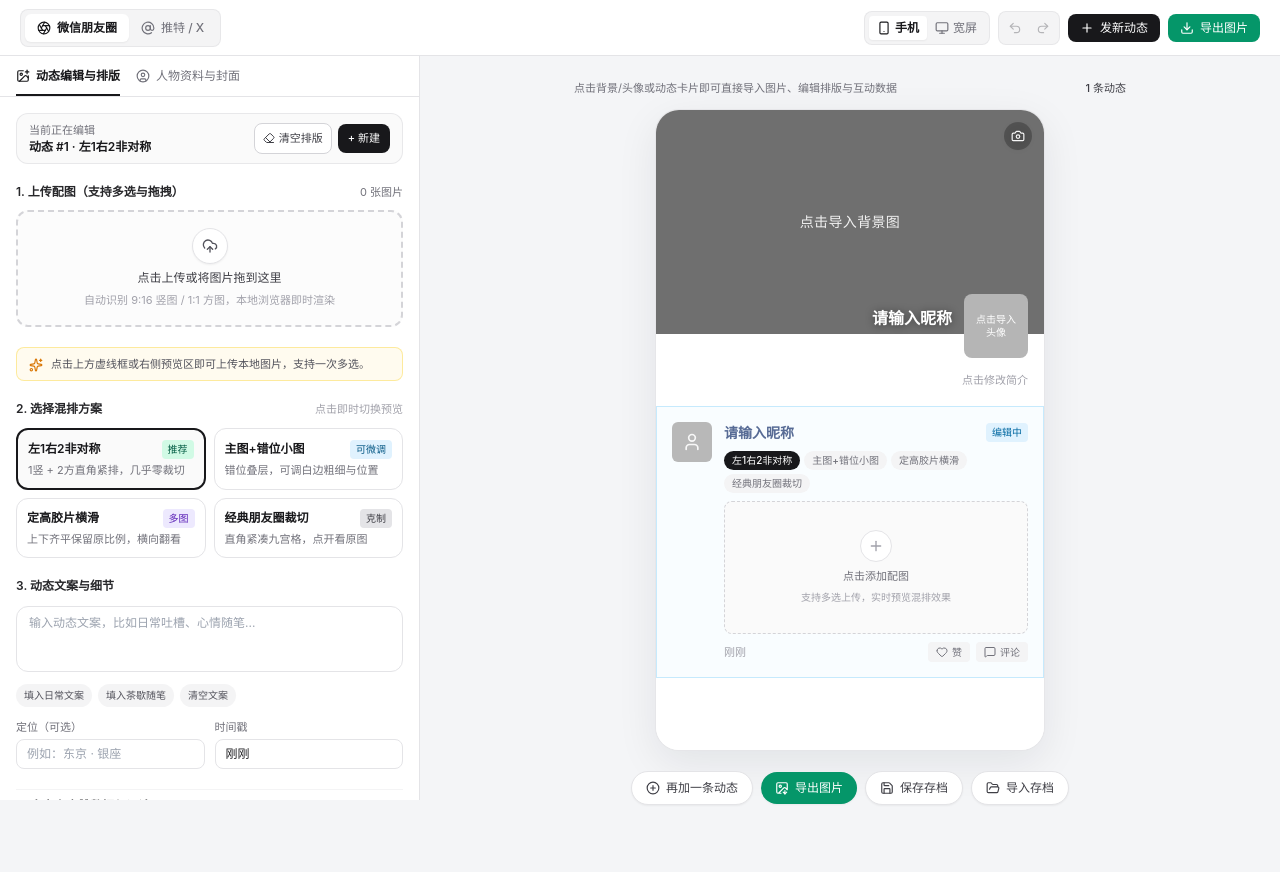
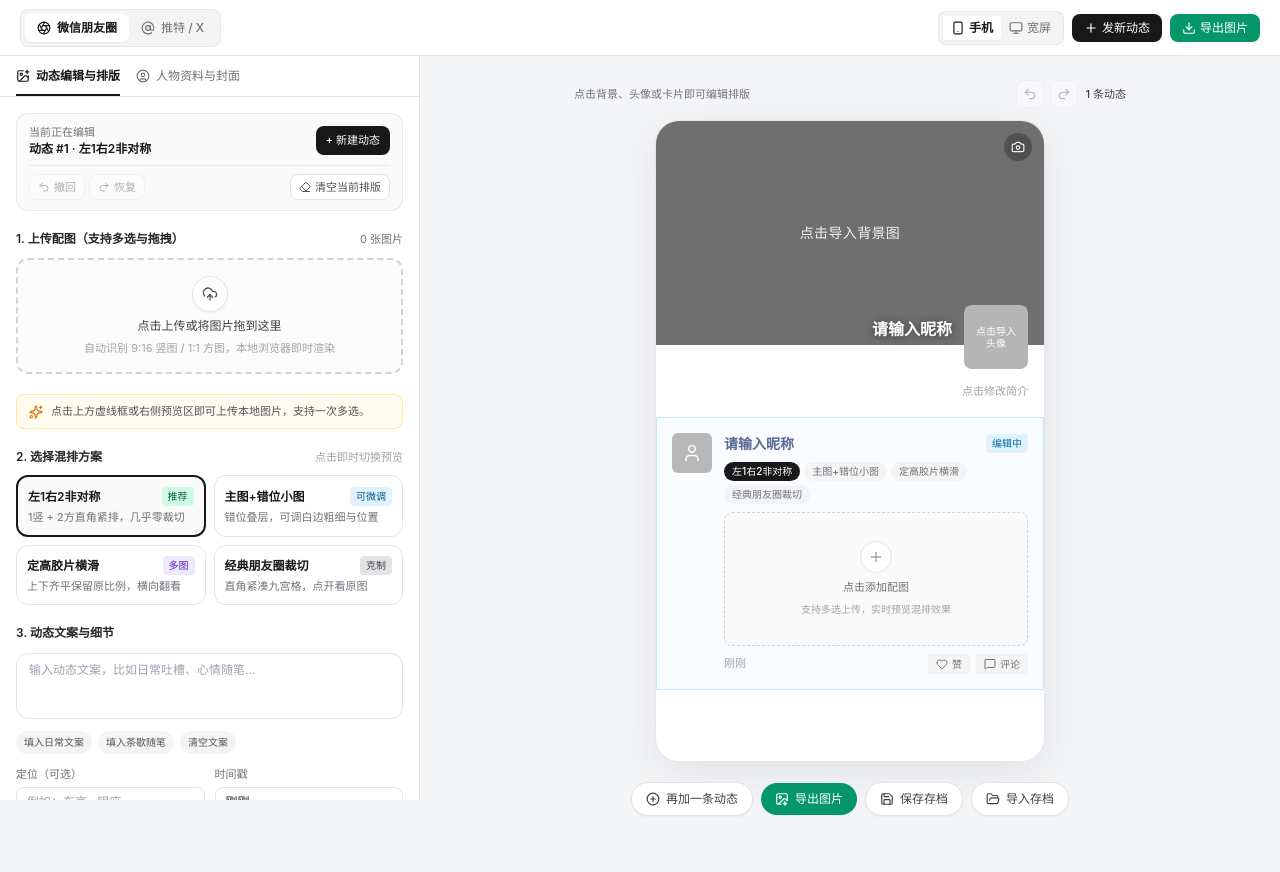
Before and after one commit to Chunshanmu/WeChat-Twitter-Dashboard, a plain HTML site: page index.html in a window 1280 px wide. Drawn offline with nearby package versions, Linux system fonts and the light colour scheme.

Commit message:
Add files via upload

```diff
--- a/index.html
+++ b/index.html
@@ -241,56 +241,46 @@
 </head>
 <body class="min-h-screen flex flex-col">
 
-  <!-- Top Navigation Toolbar -->
-  <header class="sticky top-0 z-30 bg-white/95 backdrop-blur border-b border-zinc-200 px-3 sm:px-5 h-14 flex items-center justify-between gap-2">
+  <!-- Top Navigation Toolbar (compact & overflow-safe on all phone widths) -->
+  <header class="sticky top-0 z-30 bg-white/95 backdrop-blur border-b border-zinc-200 px-2.5 sm:px-5 h-14 flex items-center justify-between gap-1.5 sm:gap-2 overflow-hidden">
     <!-- Platform Switcher -->
-    <div class="flex items-center bg-zinc-100 p-1 rounded-lg border border-zinc-200/80 shrink-0" role="tablist" aria-label="平台风格切换">
-      <button id="btn-platform-wechat" type="button" class="px-2.5 sm:px-3 py-1.5 rounded-md text-xs font-medium transition-all flex items-center gap-1.5">
-        <i data-lucide="aperture" class="w-3.5 h-3.5"></i>
+    <div class="flex items-center bg-zinc-100 p-0.5 sm:p-1 rounded-lg border border-zinc-200/80 min-w-0 shrink" role="tablist" aria-label="平台风格切换">
+      <button id="btn-platform-wechat" type="button" class="px-2 sm:px-3 py-1.5 rounded-md text-[11px] sm:text-xs font-medium transition-all flex items-center gap-1 sm:gap-1.5 whitespace-nowrap">
+        <i data-lucide="aperture" class="w-3.5 h-3.5 shrink-0"></i>
         <span>微信朋友圈</span>
       </button>
-      <button id="btn-platform-twitter" type="button" class="px-2.5 sm:px-3 py-1.5 rounded-md text-xs font-medium transition-all flex items-center gap-1.5">
-        <i data-lucide="at-sign" class="w-3.5 h-3.5"></i>
+      <button id="btn-platform-twitter" type="button" class="px-2 sm:px-3 py-1.5 rounded-md text-[11px] sm:text-xs font-medium transition-all flex items-center gap-1 sm:gap-1.5 whitespace-nowrap">
+        <i data-lucide="at-sign" class="w-3.5 h-3.5 shrink-0"></i>
         <span>推特 / X</span>
       </button>
     </div>
 
     <!-- Right Controls -->
-    <div class="flex items-center gap-2 shrink-0">
-      <div class="hidden lg:flex items-center bg-zinc-100 p-1 rounded-lg border border-zinc-200/80">
-        <button id="btn-view-mobile" type="button" title="手机端宽度 (390px)" class="px-2 py-1 rounded text-xs font-medium flex items-center gap-1 transition-all">
+    <div class="flex items-center gap-1.5 sm:gap-2 shrink-0">
+      <div class="hidden md:flex items-center bg-zinc-100 p-1 rounded-lg border border-zinc-200/80">
+        <button id="btn-view-mobile" type="button" title="手机端预览宽度 (390px)" class="px-2 py-1 rounded text-xs font-medium flex items-center gap-1 transition-all">
           <i data-lucide="smartphone" class="w-3.5 h-3.5"></i>
           <span>手机</span>
         </button>
-        <button id="btn-view-desktop" type="button" title="桌面端宽度 (560px)" class="px-2 py-1 rounded text-xs font-medium flex items-center gap-1 transition-all">
+        <button id="btn-view-desktop" type="button" title="宽屏预览宽度 (560px)" class="px-2 py-1 rounded text-xs font-medium flex items-center gap-1 transition-all">
           <i data-lucide="monitor" class="w-3.5 h-3.5"></i>
           <span>宽屏</span>
         </button>
       </div>
-      <div class="flex items-center bg-zinc-100 p-0.5 rounded-lg border border-zinc-200/80">
-        <button id="btn-undo" type="button" disabled title="撤回上一步 (Ctrl+Z)" aria-label="撤回上一步"
-          class="w-7 h-7 rounded-md flex items-center justify-center text-zinc-700 hover:bg-white disabled:opacity-35 disabled:hover:bg-transparent transition-colors">
-          <i data-lucide="undo-2" class="w-3.5 h-3.5"></i>
-        </button>
-        <button id="btn-redo" type="button" disabled title="恢复上一步 (Ctrl+Y / Ctrl+Shift+Z)" aria-label="恢复上一步"
-          class="w-7 h-7 rounded-md flex items-center justify-center text-zinc-700 hover:bg-white disabled:opacity-35 disabled:hover:bg-transparent transition-colors">
-          <i data-lucide="redo-2" class="w-3.5 h-3.5"></i>
-        </button>
-      </div>
-      <button id="btn-new-post-top" type="button" class="px-2.5 sm:px-3 py-1.5 rounded-lg bg-zinc-900 hover:bg-zinc-800 text-white text-xs font-medium flex items-center gap-1.5 transition-colors">
-        <i data-lucide="plus" class="w-3.5 h-3.5"></i>
+      <button id="btn-new-post-top" type="button" class="px-2.5 sm:px-3 py-1.5 rounded-lg bg-zinc-900 hover:bg-zinc-800 text-white text-[11px] sm:text-xs font-medium flex items-center gap-1 transition-colors whitespace-nowrap">
+        <i data-lucide="plus" class="w-3.5 h-3.5 shrink-0"></i>
         <span class="hidden sm:inline">发新动态</span>
         <span class="sm:hidden">发帖</span>
       </button>
-      <button id="btn-export-image" type="button" title="导出主页或单条动态为 PNG 图片" class="px-2.5 sm:px-3 py-1.5 rounded-lg bg-emerald-600 hover:bg-emerald-700 text-white text-xs font-medium flex items-center gap-1.5 transition-colors">
-        <i data-lucide="download" class="w-3.5 h-3.5"></i>
+      <button id="btn-export-image" type="button" title="导出主页或单条动态为固定宽度高清 PNG 图片" class="px-2.5 sm:px-3 py-1.5 rounded-lg bg-emerald-600 hover:bg-emerald-700 text-white text-[11px] sm:text-xs font-medium flex items-center gap-1 transition-colors whitespace-nowrap">
+        <i data-lucide="download" class="w-3.5 h-3.5 shrink-0"></i>
         <span class="hidden sm:inline">导出图片</span>
       </button>
     </div>
   </header>
 
-  <!-- Mobile View Switcher Bar (< 1024px) -->
-  <div class="lg:hidden bg-white border-b border-zinc-200 px-3 py-2 flex gap-2 sticky top-14 z-20">
+  <!-- Mobile View Switcher Bar (< 768px only; desktop/tablet shows side-by-side two-column layout) -->
+  <div class="md:hidden bg-white border-b border-zinc-200 px-3 py-2 flex gap-2 sticky top-14 z-20">
     <button id="btn-mobile-tab-preview" type="button" class="flex-1 py-2 rounded-lg text-xs font-medium text-center transition-colors">
       实时预览
     </button>
@@ -300,10 +290,10 @@
   </div>
 
   <!-- Main Workspace -->
-  <main class="flex-1 flex flex-col lg:flex-row max-w-[1440px] w-full mx-auto">
+  <main class="flex-1 flex flex-col md:flex-row max-w-[1440px] w-full mx-auto min-w-0">
 
     <!-- LEFT PANEL: Editor & Upload Studio -->
-    <aside id="editor-panel" class="w-full lg:w-[400px] xl:w-[420px] shrink-0 bg-white border-r border-zinc-200 flex flex-col lg:h-[calc(100vh-3.5rem)] lg:sticky lg:top-14 overflow-y-auto">
+    <aside id="editor-panel" class="w-full md:w-[350px] lg:w-[400px] xl:w-[420px] shrink-0 bg-white md:border-r border-zinc-200 flex flex-col md:h-[calc(100vh-3.5rem)] md:sticky md:top-14 overflow-y-auto">
       <!-- Editor Sub-tabs -->
       <div class="flex border-b border-zinc-200 px-4 pt-3 gap-4 shrink-0 bg-white sticky top-0 z-10">
         <button id="tab-editor-post" type="button" class="pb-2.5 text-xs font-semibold border-b-2 transition-colors flex items-center gap-1.5">
@@ -318,20 +308,34 @@
 
       <!-- SUB-TAB 1: POST EDITOR -->
       <div id="pane-editor-post" class="p-4 space-y-5 flex-1">
-        <!-- Active Post Selector Bar -->
-        <div class="flex items-center justify-between gap-2 bg-zinc-50 border border-zinc-200/80 rounded-xl px-3 py-2">
-          <div class="min-w-0">
-            <div class="text-[11px] text-zinc-500">当前正在编辑</div>
-            <div id="editing-post-label" class="text-xs font-semibold text-zinc-900 truncate">动态 #1</div>
+        <!-- Active Post Selector & Quick History Bar -->
+        <div class="bg-zinc-50 border border-zinc-200/80 rounded-xl px-3 py-2.5 space-y-2">
+          <div class="flex items-center justify-between gap-2">
+            <div class="min-w-0">
+              <div class="text-[11px] text-zinc-500">当前正在编辑</div>
+              <div id="editing-post-label" class="text-xs font-semibold text-zinc-900 truncate">动态 #1</div>
+            </div>
+            <button id="btn-create-blank-post" type="button" class="px-2.5 py-1.5 rounded-lg bg-zinc-900 text-white text-[11px] font-medium hover:bg-zinc-800 transition-colors shrink-0">
+              + 新建动态
+            </button>
           </div>
-          <div class="flex items-center gap-1.5 shrink-0">
+          <div class="flex items-center justify-between gap-1.5 pt-2 border-t border-zinc-200/70">
+            <div class="flex items-center gap-1">
+              <button type="button" data-action-undo="true" disabled title="撤回上一步 (Ctrl+Z)"
+                class="btn-undo-control px-2 py-1 rounded-lg border border-zinc-200 bg-white hover:bg-zinc-100 disabled:opacity-40 text-zinc-700 text-[11px] font-medium flex items-center gap-1 transition-colors">
+                <i data-lucide="undo-2" class="w-3 h-3"></i>
+                <span>撤回</span>
+              </button>
+              <button type="button" data-action-redo="true" disabled title="恢复上一步 (Ctrl+Y / Ctrl+Shift+Z)"
+                class="btn-redo-control px-2 py-1 rounded-lg border border-zinc-200 bg-white hover:bg-zinc-100 disabled:opacity-40 text-zinc-700 text-[11px] font-medium flex items-center gap-1 transition-colors">
+                <i data-lucide="redo-2" class="w-3 h-3"></i>
+                <span>恢复</span>
+              </button>
+            </div>
             <button id="btn-clear-current-post" type="button" title="一键清空当前动态的图片、文案与排版参数（支持撤回）"
-              class="px-2 py-1.5 rounded-lg border border-zinc-300 bg-white hover:bg-zinc-100 text-zinc-700 text-[11px] font-medium transition-colors flex items-center gap-1">
+              class="px-2 py-1 rounded-lg border border-zinc-200 bg-white hover:bg-red-50 hover:border-red-200 hover:text-red-600 text-zinc-600 text-[11px] font-medium flex items-center gap-1 transition-colors">
               <i data-lucide="eraser" class="w-3 h-3"></i>
-              <span>清空排版</span>
-            </button>
-            <button id="btn-create-blank-post" type="button" class="px-2.5 py-1.5 rounded-lg bg-zinc-900 text-white text-[11px] font-medium hover:bg-zinc-800 transition-colors">
-              + 新建
+              <span>清空当前排版</span>
             </button>
           </div>
         </div>
@@ -673,10 +677,20 @@
 
     <!-- RIGHT PANEL: Live Social Feed Preview Stage -->
     <section id="preview-panel" class="flex-1 flex flex-col items-center py-4 sm:py-6 px-2 sm:px-6 overflow-y-auto">
-      <!-- Helpful quick status bar -->
-      <div class="w-full max-w-[560px] mb-3 flex items-center justify-between text-[11px] text-zinc-500 px-1">
-        <span>点击背景/头像或动态卡片即可直接导入图片、编辑排版与互动数据</span>
-        <span id="post-total-counter" class="font-medium text-zinc-700 shrink-0 ml-2">1 条动态</span>
+      <!-- Helpful quick status bar + Undo/Redo -->
+      <div class="w-full max-w-[560px] mb-3 flex items-center justify-between gap-2 text-[11px] text-zinc-500 px-1">
+        <span class="truncate">点击背景、头像或卡片即可编辑排版</span>
+        <div class="flex items-center gap-1.5 shrink-0">
+          <button type="button" data-action-undo="true" disabled title="撤回上一步 (Ctrl+Z)"
+            class="btn-undo-control w-7 h-7 rounded-lg border border-zinc-200 bg-white hover:bg-zinc-50 disabled:opacity-35 text-zinc-700 flex items-center justify-center transition-colors">
+            <i data-lucide="undo-2" class="w-3.5 h-3.5"></i>
+          </button>
+          <button type="button" data-action-redo="true" disabled title="恢复上一步 (Ctrl+Y / Ctrl+Shift+Z)"
+            class="btn-redo-control w-7 h-7 rounded-lg border border-zinc-200 bg-white hover:bg-zinc-50 disabled:opacity-35 text-zinc-700 flex items-center justify-center transition-colors">
+            <i data-lucide="redo-2" class="w-3.5 h-3.5"></i>
+          </button>
+          <span id="post-total-counter" class="font-medium text-zinc-700 ml-0.5">1 条动态</span>
+        </div>
       </div>
 
       <!-- Simulated Phone / Desktop Feed Container -->
@@ -1381,11 +1395,11 @@
         const btnWc = document.getElementById("btn-platform-wechat");
         const btnTw = document.getElementById("btn-platform-twitter");
         btnWc.className = state.platform === "wechat"
-          ? "px-2.5 sm:px-3 py-1.5 rounded-md text-xs font-semibold bg-white text-zinc-900 shadow-sm flex items-center gap-1.5"
-          : "px-2.5 sm:px-3 py-1.5 rounded-md text-xs font-medium text-zinc-500 hover:text-zinc-800 flex items-center gap-1.5";
+          ? "px-2 sm:px-3 py-1.5 rounded-md text-[11px] sm:text-xs font-semibold bg-white text-zinc-900 shadow-sm flex items-center gap-1 sm:gap-1.5 whitespace-nowrap"
+          : "px-2 sm:px-3 py-1.5 rounded-md text-[11px] sm:text-xs font-medium text-zinc-500 hover:text-zinc-800 flex items-center gap-1 sm:gap-1.5 whitespace-nowrap";
         btnTw.className = state.platform === "twitter"
-          ? "px-2.5 sm:px-3 py-1.5 rounded-md text-xs font-semibold bg-white text-zinc-900 shadow-sm flex items-center gap-1.5"
-          : "px-2.5 sm:px-3 py-1.5 rounded-md text-xs font-medium text-zinc-500 hover:text-zinc-800 flex items-center gap-1.5";
+          ? "px-2 sm:px-3 py-1.5 rounded-md text-[11px] sm:text-xs font-semibold bg-white text-zinc-900 shadow-sm flex items-center gap-1 sm:gap-1.5 whitespace-nowrap"
+          : "px-2 sm:px-3 py-1.5 rounded-md text-[11px] sm:text-xs font-medium text-zinc-500 hover:text-zinc-800 flex items-center gap-1 sm:gap-1.5 whitespace-nowrap";
 
         // Viewport buttons
         const btnMob = document.getElementById("btn-view-mobile");
@@ -1400,8 +1414,8 @@
         const shell = document.getElementById("preview-shell");
         shell.style.maxWidth = state.viewport === "mobile" ? "390px" : "560px";
 
-        // Mobile tabs (<1024px)
-        const isLarge = window.innerWidth >= 1024;
+        // Mobile tabs (<768px only; >=768px always shows side-by-side two columns)
+        const isLarge = window.innerWidth >= 768;
         const editorEl = document.getElementById("editor-panel");
         const previewEl = document.getElementById("preview-panel");
         if (!isLarge) {
@@ -1844,10 +1858,12 @@
       }
 
       function updateUndoRedoButtons() {
-        const btnUndo = document.getElementById("btn-undo");
-        const btnRedo = document.getElementById("btn-redo");
-        if (btnUndo) btnUndo.disabled = historyPast.length === 0;
-        if (btnRedo) btnRedo.disabled = historyFuture.length === 0;
+        document.querySelectorAll(".btn-undo-control").forEach(btn => {
+          btn.disabled = historyPast.length === 0;
+        });
+        document.querySelectorAll(".btn-redo-control").forEach(btn => {
+          btn.disabled = historyFuture.length === 0;
+        });
       }
 
       function commitHistoryNow() {
@@ -2231,8 +2247,12 @@
         renderEditorPanel();
       });
 
-      document.getElementById("btn-undo").addEventListener("click", performUndo);
-      document.getElementById("btn-redo").addEventListener("click", performRedo);
+      document.querySelectorAll("[data-action-undo]").forEach(btn => {
+        btn.addEventListener("click", performUndo);
+      });
+      document.querySelectorAll("[data-action-redo]").forEach(btn => {
+        btn.addEventListener("click", performRedo);
+      });
 
       // Global Undo / Redo keyboard shortcuts (Ctrl/Cmd+Z, Ctrl/Cmd+Shift+Z, Ctrl+Y)
       document.addEventListener("keydown", (e) => {
@@ -2896,7 +2916,8 @@
         genBtn.disabled = true;
         genText.textContent = "正在渲染高清图片...";
 
-        const exportWidth = state.viewport === "mobile" ? 390 : 560;
+        // Fixed mobile social-feed export width (390px logical -> 780px @ 2x) regardless of screen width
+        const exportWidth = 390;
         const wrapper = document.createElement("div");
         wrapper.style.position = "fixed";
         wrapper.style.left = "-99999px";
@@ -3139,9 +3160,9 @@
         e.target.value = "";
       });
 
-      let lastIsLarge = window.innerWidth >= 1024;
+      let lastIsLarge = window.innerWidth >= 768;
       window.addEventListener("resize", () => {
-        const nowIsLarge = window.innerWidth >= 1024;
+        const nowIsLarge = window.innerWidth >= 768;
         if (nowIsLarge !== lastIsLarge) {
           lastIsLarge = nowIsLarge;
           const editorEl = document.getElementById("editor-panel");
```
